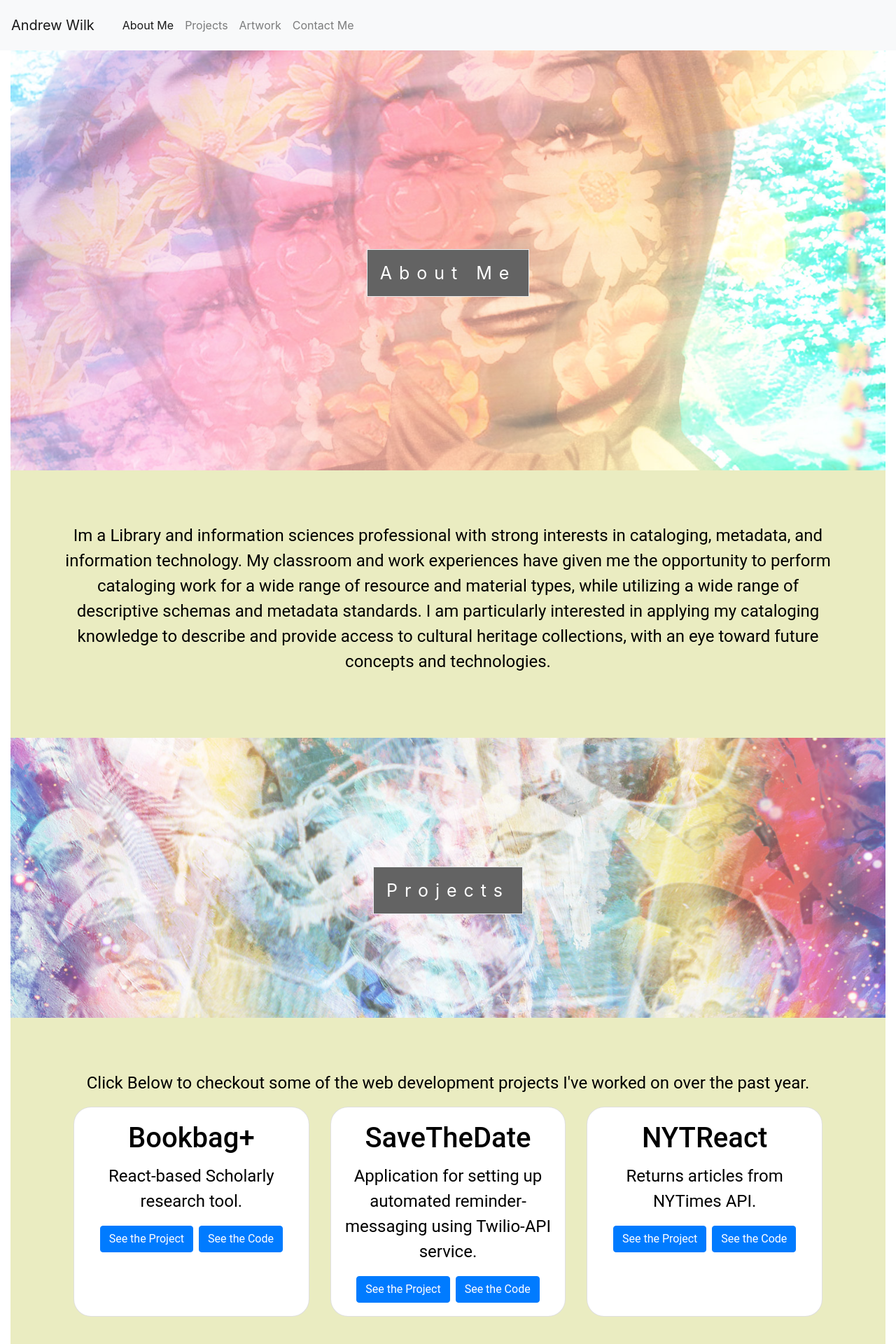
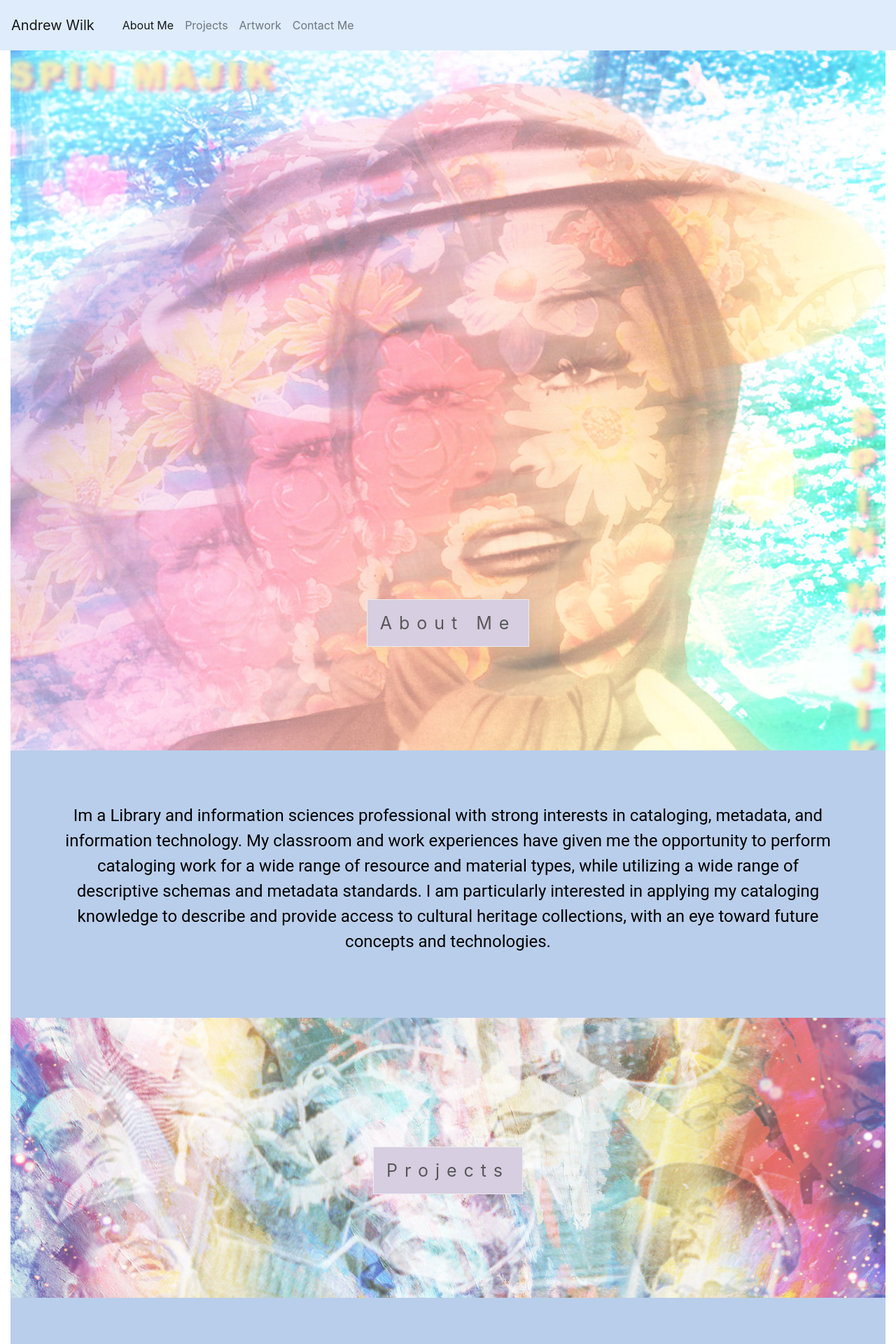
Before and after one commit to CatLibWilk/new-profile, a React (Create React App) app in the folder client/: page / in a window 1280 px wide. Shown: the top 1920 px of the page at 70% size. Built offline with nearby package versions, Linux system fonts and the light colour scheme.

Commit message:
parallax margins tweaked, color scheme changed

```diff
--- a/client/src/App.css
+++ b/client/src/App.css
@@ -12,10 +12,20 @@ body, html {
     margin: 0;
   }
 
+nav {
+  background-color: #deecfc;
+
+}
 .card {
-  height: 300px;
-  border-radius: 25px;
-}
+    height: 300px;
+    border-radius: 25px;
+    background-color: #deecfc;
+  }
+
+.btn-proj {
+    color: black;
+    background-color: #b9ceeb;
+  }
 
 .bg-image-1, .bg-image-2, .bg-image-3, .bg-image-4 {
     position: relative;
@@ -28,7 +38,7 @@ body, html {
 
 .bg-image-1 {
     background-image: url("./images/bg-image-1.jpg");
-    min-height: 600px;
+    min-height: 1000px;
   }
 
 .bg-image-2 {
@@ -46,9 +56,14 @@ body, html {
     color: #000;
   }
 
+.caption[caption_spec="top"]{
+    top: 80%;
+  }
+
+
 .caption span.border {
-    background-color: #111;
-    color: #fff;
+    background-color: #c3b4d2;
+    color: black;
     padding: 18px;
     font-size: 25px;
     letter-spacing: 10px;
@@ -60,7 +75,7 @@ body, html {
   }
 
 .text-area{
-    background-color: rgb(234, 236, 193);
+    background-color: #b9ceeb;
     color: black;
     font-size: 24px;
     font-family: Roboto;
--- a/client/src/App.js
+++ b/client/src/App.js
@@ -14,13 +14,13 @@ class App extends Component {
         <div className="container-fluid">
             <div className="row">
               <div className="col">
-                <Parallax bg_image={"bg-image-1"} heading={"About Me"}/>
+                <Parallax caption_spec={"top"} bg_image={"bg-image-1"} heading={"About Me"}/>
                 <ContentDiv text_area_id={1}>
                   <p>Im a Library and information sciences professional with strong interests in cataloging, metadata, and information technology. My classroom and work experiences have given me the opportunity to perform cataloging work for a wide range of resource and material types, while utilizing a wide range of descriptive schemas and metadata standards. I am particularly interested in applying my cataloging knowledge to describe and provide access to cultural heritage collections, with an eye toward future concepts and technologies.</p>
                 </ContentDiv>
                 <Parallax bg_image={"bg-image-2"} heading={"Projects"}/>
                 <ContentDiv text_area_id={2}>
-                  <p>Click Below to checkout some of the web development projects I've worked on over the past year.</p>
+                  <h3 className="mb-5">Click Below to check out some of the web development projects I've worked on over the past year.</h3>
                   <ProjectCard title={"Bookbag+"} desc={"React-based Scholarly research tool."} dep_url={"http://bookbagplus.herokuapp.com/"} git_url={"https://github.com/CatLibWilk/bookbag"}/>
                   <ProjectCard title={"SaveTheDate"} desc={"Application for setting up automated reminder-messaging using Twilio-API service."} dep_url={"http://savethedate.herokuapp.com/"} git_url={"https://github.com/CatLibWilk/savedateapp-local"}/>
                   <ProjectCard title={"NYTReact"} desc={"Returns articles from NYTimes API."} dep_url={"https://wownews.herokuapp.com/"} git_url={"https://github.com/CatLibWilk/nytreact"}/>
--- a/client/src/components/Navbar/Navbar.js
+++ b/client/src/components/Navbar/Navbar.js
@@ -38,7 +38,7 @@ class Navbar extends Component {
 
     render() {
         return (
-            <nav className="navbar navbar-expand-lg navbar-light bg-light">
+            <nav className="navbar navbar-expand-lg navbar-light">
                 <a className="navbar-brand" href="#">Andrew Wilk</a>
 
                 <div className="navbar" id="navbarNav">
--- a/client/src/components/Parallax/Parallax.js
+++ b/client/src/components/Parallax/Parallax.js
@@ -2,7 +2,7 @@ import React from "react";
 
 const Parallax = (props) => (
     <div class={props.bg_image}>
-        <div class="caption">
+        <div caption_spec={props.caption_spec ? `${props.caption_spec}` : "none"} class="caption">
             <span class="border">{props.heading}</span>
         </div>
     </div>
--- a/client/src/components/ProjectCard/ProjectCard.js
+++ b/client/src/components/ProjectCard/ProjectCard.js
@@ -6,8 +6,8 @@ const ProjectCard = (props) => (
             <div class="card-body">
                 <h1 class="card-title">{props.title}</h1>
                 <p class="card-text">{props.desc}</p>
-                <a href={props.dep_url} target="_blank" class="btn-proj btn btn-primary mr-1">See the Project</a>
-                <a href={props.git_url} target="_blank" class="btn-proj btn btn-primary ml-1">See the Code</a>
+                <a href={props.dep_url} target="_blank" class="btn-proj btn mr-1">See the Project</a>
+                <a href={props.git_url} target="_blank" class="btn-proj btn ml-1">See the Code</a>
             </div>
         </div>
     </div>
```
